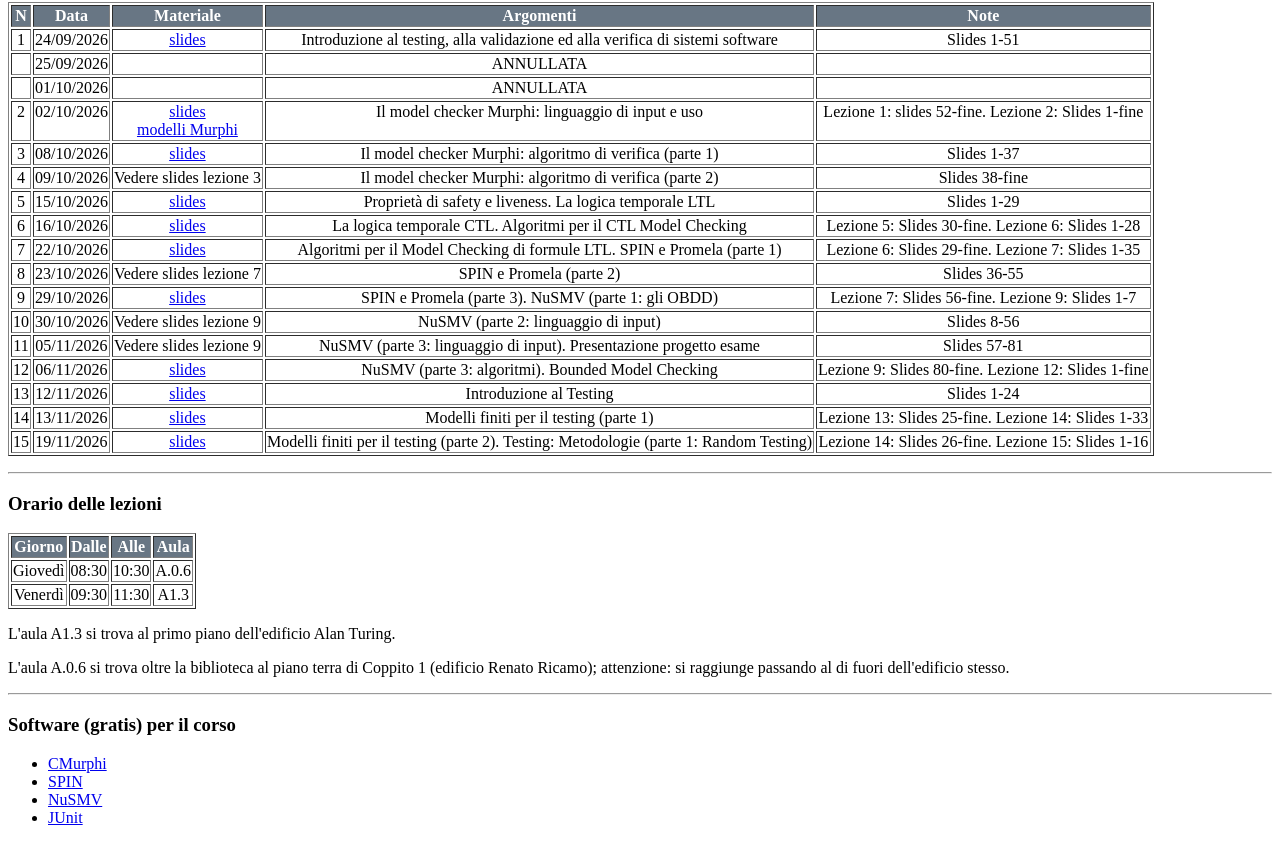
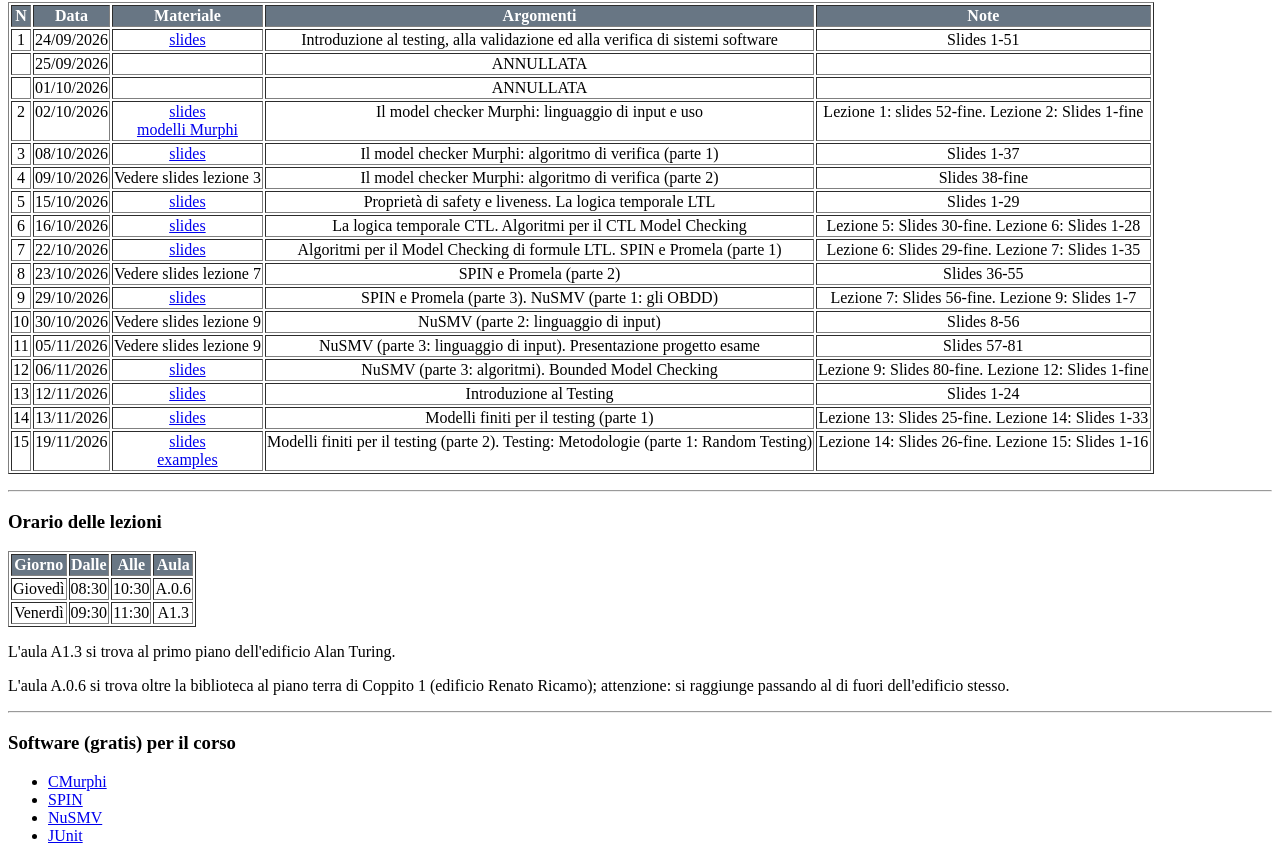
Before and after one commit to igormelatti/igormelatti.github.io, a plain HTML site: page sw_test_val/20262027/index.html in a window 1280 px wide. Shown: the part 1859-2720 px from the top of the page. Drawn offline with Linux system fonts and the light colour scheme.

Commit message:
pre lezione 16

```diff
--- a/sw_test_val/20262027/index.html
+++ b/sw_test_val/20262027/index.html
@@ -317,7 +317,7 @@
       <tr>
 	<td align="center" valign="top">15</td>
 	<td align="center" valign="top">19/11/2026</td>
-	<td align="center" valign="top"><a href="lezioni/11_testing_methods.pdf">slides</a><!-- <br/><a href="lezioni/11_testing_methods_ex.tgz">examples</a> --></td>
+	<td align="center" valign="top"><a href="lezioni/11_testing_methods.pdf">slides</a><br/><a href="lezioni/11_testing_methods_ex.tgz">examples</a></td>
 	<td align="center" valign="top">Modelli finiti per il testing (parte 2). Testing: Metodologie (parte 1: Random Testing)<!-- Testing: Metodologie (parte 2: Catalog-Based Testing e ciclo completo del Black Box Testing) --></td>
 	<td align="center" valign="top">Lezione 14: Slides 26-fine. Lezione 15: Slides 1-16</td>
       </tr>
```
Also changed, not shown: sw_test_val/20262027/index_eng.html (+1 -1 lines), 1 other file.
